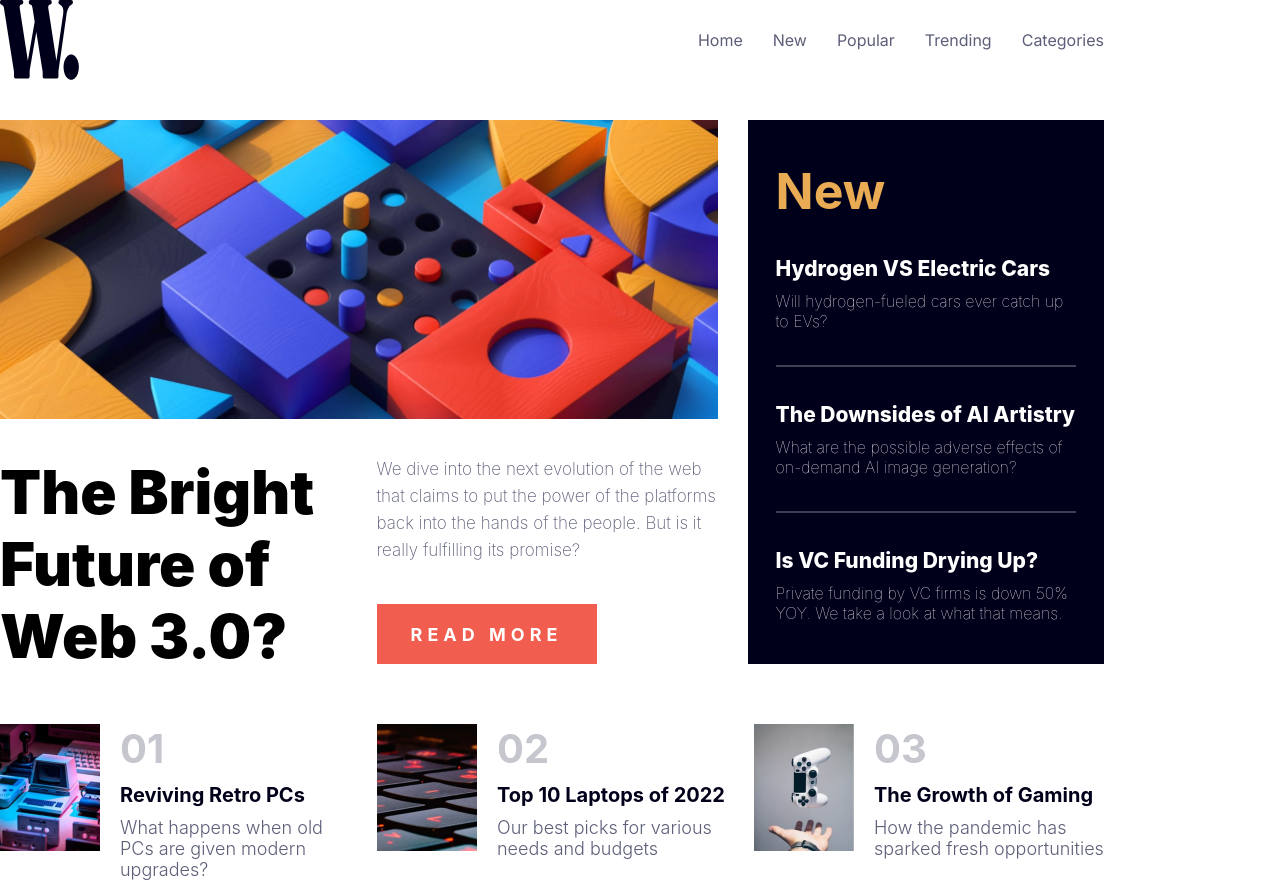
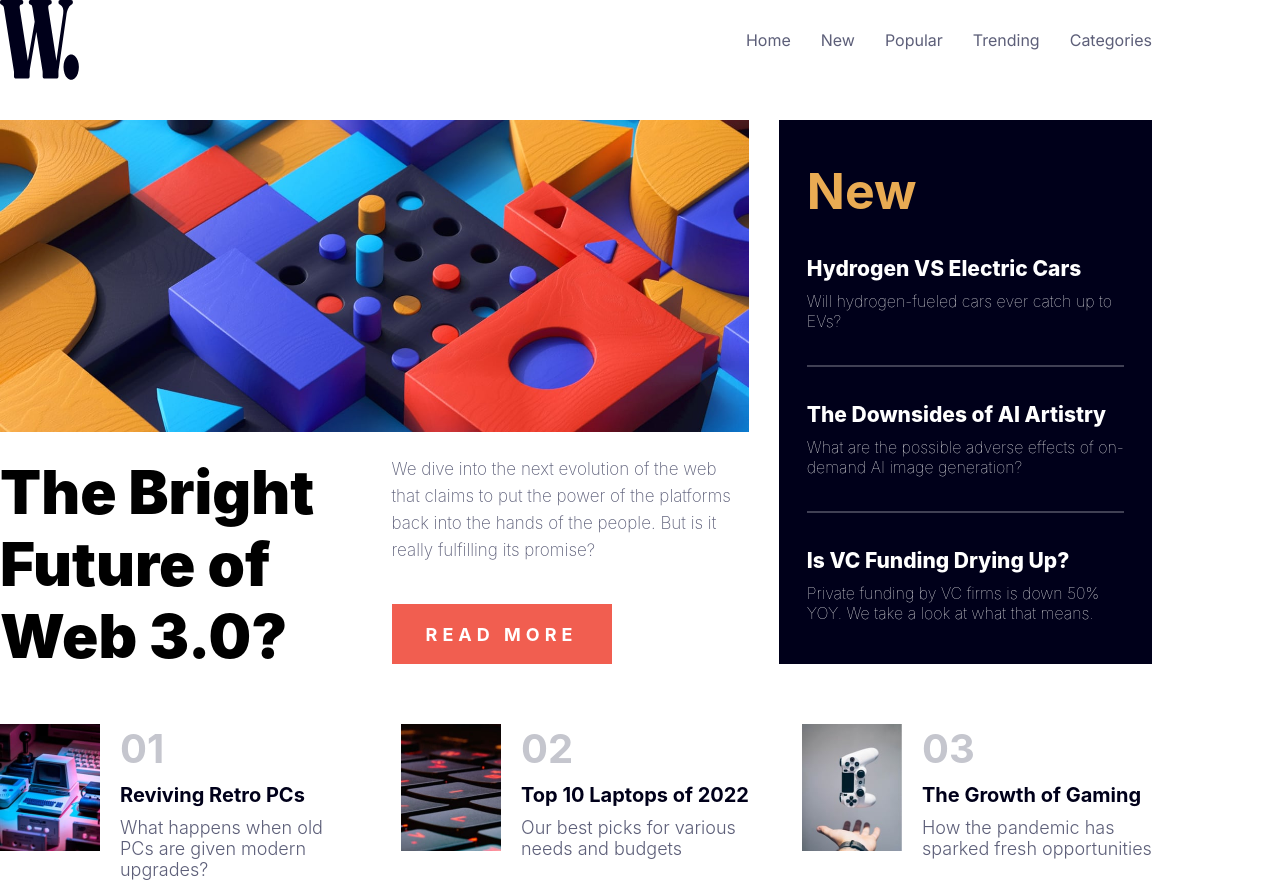
Before and after one commit to tbbui-732/news-homepage, a React (Create React App) app in the folder app/: page / in a window 1280 px wide. Built offline with nearby package versions, Linux system fonts and the light colour scheme.

Commit message:
Removed static gap to dynamic space-between

```diff
--- a/app/src/App.css
+++ b/app/src/App.css
@@ -3,7 +3,8 @@
   flex-direction: column;
   justify-content: space-between;
   align-content: center;
-  width: 69rem;
+  /* width: 69rem; */
+  width: 72rem;
   gap: 40px;
 }
 
--- a/app/src/components/stylesheet/Navigation.css
+++ b/app/src/components/stylesheet/Navigation.css
@@ -3,9 +3,9 @@
 .Navigation {
   display: flex;
   flex-direction: row;
-  gap: 600px;
   align-items: center;
   align-content: center;
+  justify-content: space-between;
 }
 
 .Logo {
```
